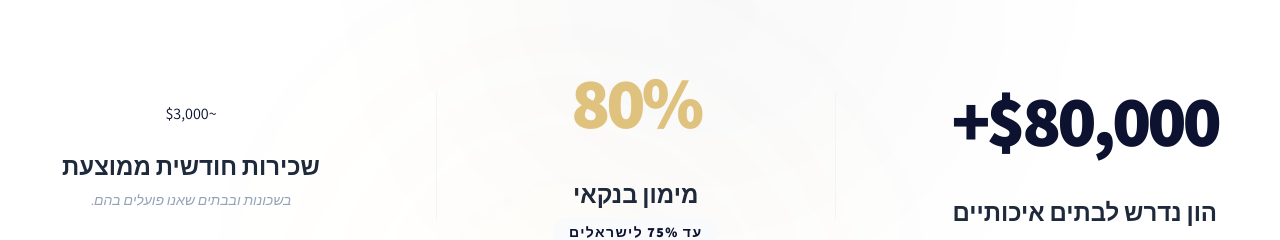
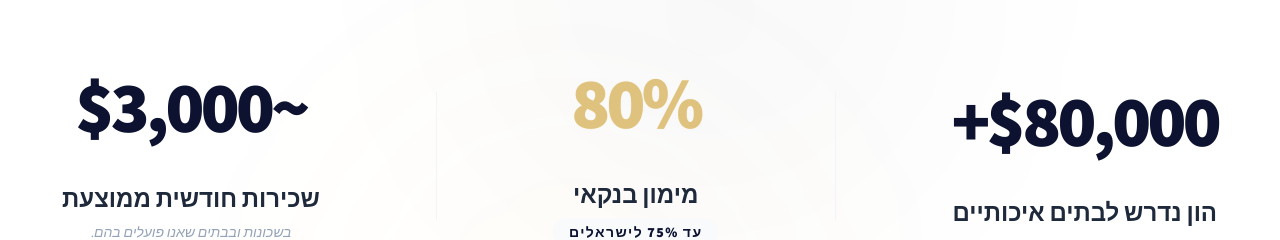
Before and after one commit to alonzekcer/skyline-group-texas, a React (Vite) app: page / in a window 1280 px wide. Shown: the part 814-1054 px from the top of the page. Built offline with nearby package versions, Linux system fonts and the light colour scheme.

Commit message:
UI: Restore rent metric styling

```diff
--- a/src/components/home/MetricsSection.tsx
+++ b/src/components/home/MetricsSection.tsx
@@ -35,7 +35,9 @@ const MetricsSection: React.FC = () => {
                     <div className="hidden md:block w-px h-32 bg-slate-100"></div>
                     <div className="flex flex-col items-center text-center max-w-xs transition-transform duration-500 hover:scale-105">
                         <div className="relative mb-6">
-                            <AnimatedCounter target={3000} prefix="~$" />
+                            <div className="text-6xl md:text-7xl font-black text-navy tracking-tighter mb-4">
+                                <AnimatedCounter target={3000} prefix="~$" />
+                            </div>
                         </div>
                         <div className="space-y-2">
                             <p className="text-xl md:text-2xl font-bold text-slate-800 leading-tight">שכירות חודשית ממוצעת</p>
```
Also changed, not shown: 16 other files (tests, documents, lock files or other folders).
